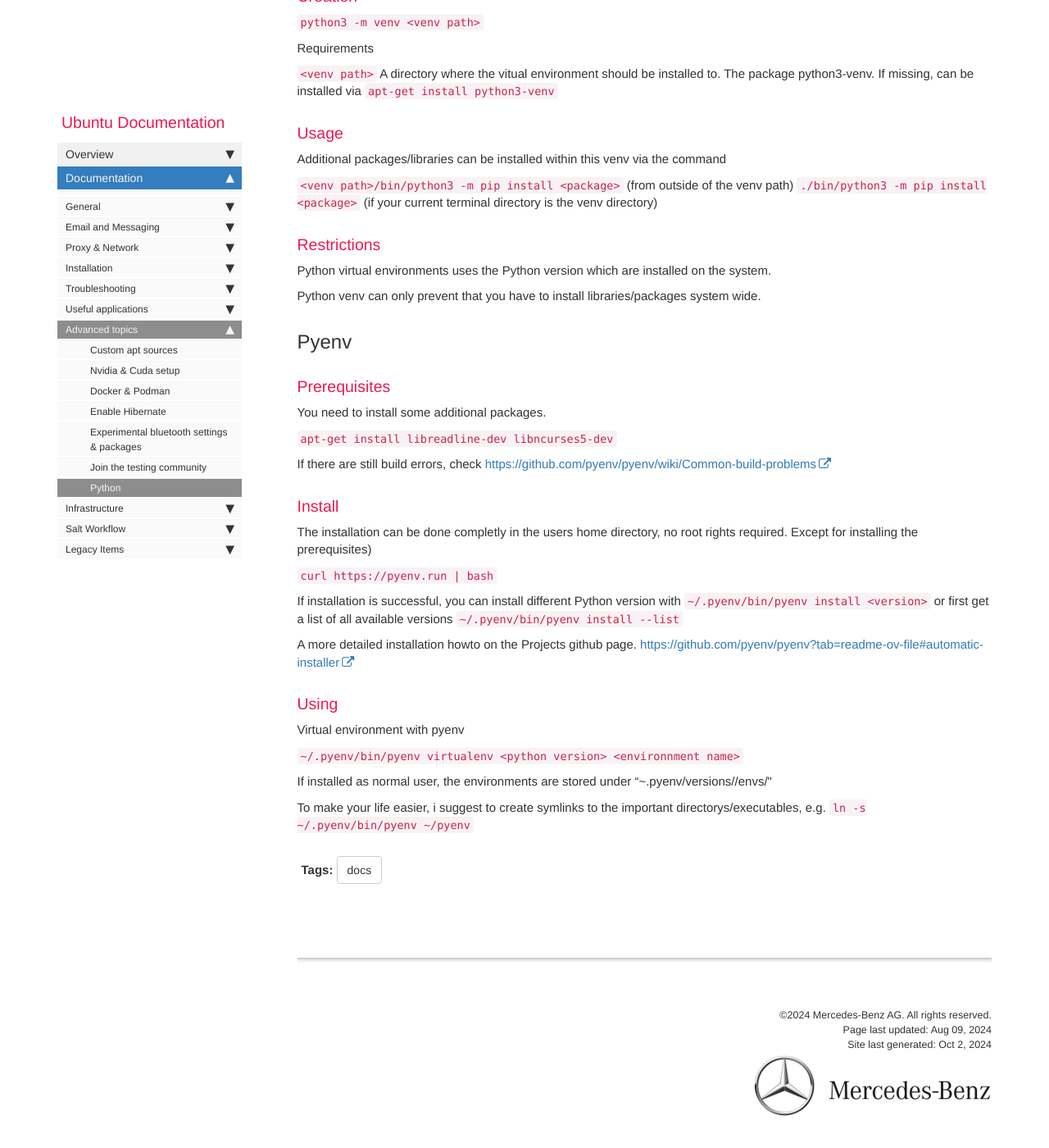
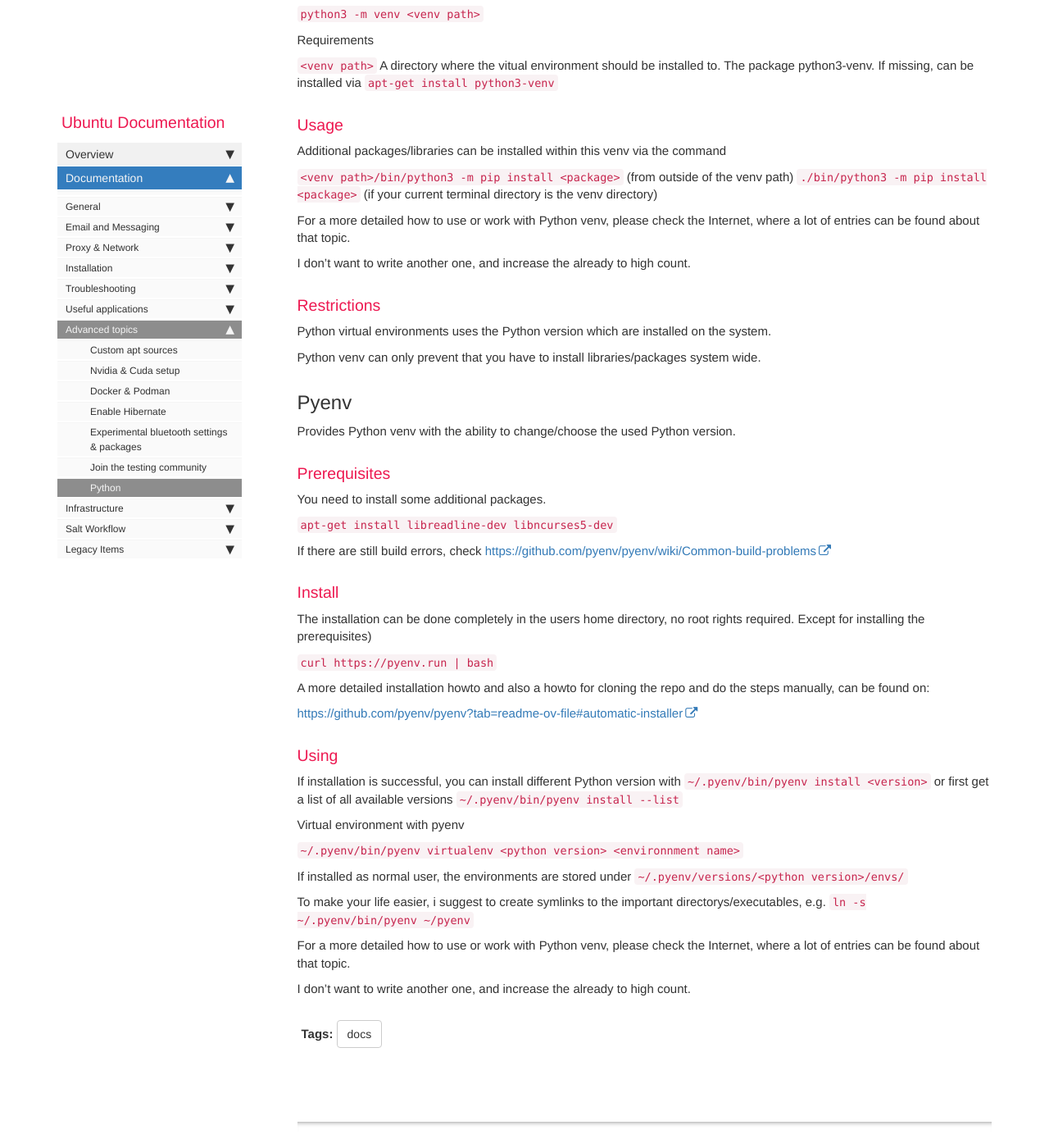
Before and after one commit to RajputPawan/Prometheus, a Jekyll site: the page built from pages/docs/python.md, in a window 1280 px wide and 1400 px high, scrolled down 702 px. Shown: the whole window at 82% size. Built offline with Jekyll 4.4.1, drawn with Linux system fonts in a browser that asks for light colours; comment, search, counter and statistics services are not loaded.

Commit message:
UBUNTUOP-1952/ohnemud-ubuntudoc-entry-custom-python-version

````diff
--- a/pages/docs/python.md
+++ b/pages/docs/python.md
@@ -11,10 +11,8 @@
 
 # How to deal with Python, and not break the system
 
-ATTENTION: Do not install different Python versions. Especially not Python 2.X on a Python 3.X system.
-
-If your Python customization will break your system, we will reinstall it.
-
+<code style="color : Red">ATTENTION: Do not install different Python versions. Especially not Python 2.X on a Python 3.X system.</code>
+<code style="color : Red">If your Python customization will break your system, we will reinstall it.</code>
 
 
 ## Virtual environment
@@ -40,6 +38,12 @@
 ```./bin/python3 -m pip install <package>``` (if your current terminal directory is the venv directory)
 
 
+For a more detailed how to use or work with Python venv, please check the Internet, where a lot of entries can be found about that topic.
+
+I don't want to write another one, and increase the already to high count.
+
+
+
 ### Restrictions
 
 Python virtual environments uses the Python version which are installed on the system.
@@ -48,6 +52,9 @@
 
 
 ## Pyenv
+
+Provides Python venv with the ability to change/choose the used Python version.
+
 
 ### Prerequisites
 
@@ -60,26 +67,32 @@
 
 ### Install
 
-The installation can be done completly in the users home directory, no root rights required. Except for installing the prerequisites)
+The installation can be done completely in the users home directory, no root rights required. Except for installing the prerequisites)
 
 ```curl https://pyenv.run | bash```
+
+A more detailed installation howto and also a howto for cloning the repo and do the steps manually, can be found on:
+
+[https://github.com/pyenv/pyenv?tab=readme-ov-file#automatic-installer](https://github.com/pyenv/pyenv?tab=readme-ov-file#automatic-installer)
+
+
+### Using
 
 If installation is successful, you can install different Python version with
 ```~/.pyenv/bin/pyenv install <version>```
 or first get a list of all available versions
 ```~/.pyenv/bin/pyenv install --list```
 
-A more detailed installation howto on the Projects github page.
-[https://github.com/pyenv/pyenv?tab=readme-ov-file#automatic-installer](https://github.com/pyenv/pyenv?tab=readme-ov-file#automatic-installer)
-
-
-### Using
-
 Virtual environment with pyenv
 
 ```~/.pyenv/bin/pyenv virtualenv <python version> <environnment name>```
 
-If installed as normal user, the environments are stored under "~.pyenv/versions/<python version>/envs/"
+If installed as normal user, the environments are stored under ```~/.pyenv/versions/<python version>/envs/```
 
 To make your life easier, i suggest to create symlinks to the important directorys/executables, e.g.
 ```ln -s ~/.pyenv/bin/pyenv ~/pyenv```
+
+
+For a more detailed how to use or work with Python venv, please check the Internet, where a lot of entries can be found about that topic.
+
+I don't want to write another one, and increase the already to high count.
````
